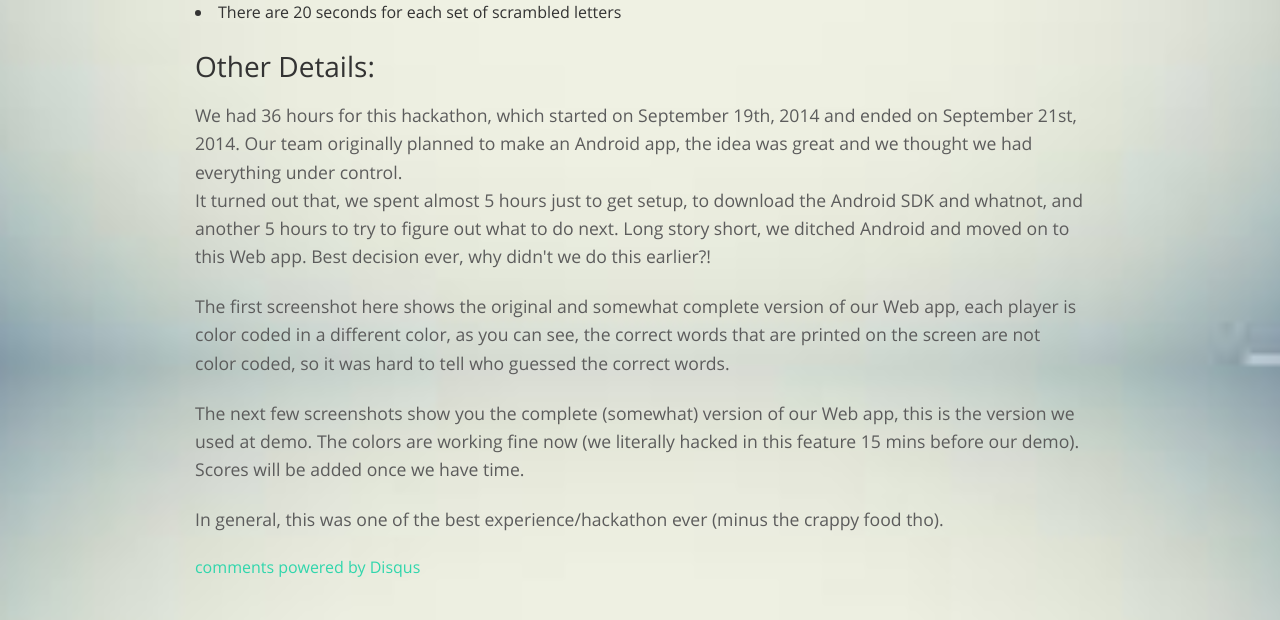
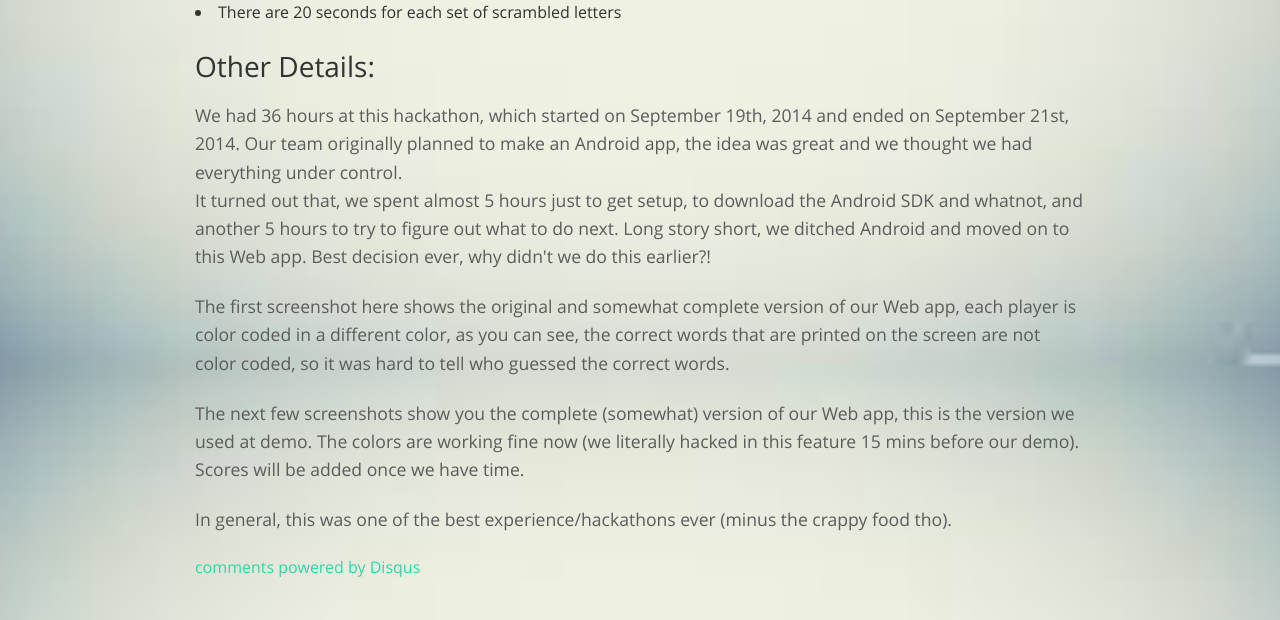
Before and after one commit to lewiscowper/Sally-Yang-Jing-Ou.github.io, a Jekyll site: the page projects/wordasm/index.html, which Jekyll copies as it is, in a window 1280 px wide and 900 px high, scrolled down 1273 px. Shown: the part 162-782 px from the top of the window. Built offline with Jekyll 4.4.1, drawn with Linux system fonts in a browser that asks for light colours; nearby versions of some CDN libraries; Markdown is read by kramdown in place of the engine named in the settings; comment, search, counter and statistics services are not loaded; some of the changed text lies outside the part shown.

Commit message:
Projects description changes

```diff
--- a/projects/personal-website/index.html
+++ b/projects/personal-website/index.html
@@ -78,7 +78,7 @@
 
 
 <h2>Details</h2>
-<p><p>HELLO THERE! MY SITE IS FINALLY ALIVE! <br> Thanks for dropping by! I have finally managed to make the time to complete and re-polish my website. It has been a fun (and painful) experience :)!</p>
+<p><p>HELLO THERE! MY SITE IS FINALLY ALIVE! <br> Thanks for dropping by! I have finally managed to some the time to complete and re-polish my website. It has truly been a fun experience :)!</p>
 
 
 
@@ -93,7 +93,7 @@
 
 
 
-<p>My thoughts are like stars right now I can't fathom into constellations, as it is getting kinda late at night... So I am going to end this post with a few credits:
+<p>My thoughts are like stars right now I can't fathom into constellations, as it is getting very late at night... So I am going to end this post with a few credits:
 <li>Thanks to <a href="http://www.laivictor.com/">Victor Lai</a> for helping me with the technical stuff and giving me motivation! </li>
 <li>Thanks to <a href="http://blog.azuresky.ca/">Michael Chang</a> for buying (stealing) my domain name! :P </li>
 <li>Thanks to <a href="https://www.linkedin.com/pub/ruoyu-wang/88/767/b41">Roy Wang</a> for taking 99.9% of the pictures you see on this website! </li></p>
--- a/projects/spinning-table/index.html
+++ b/projects/spinning-table/index.html
@@ -115,8 +115,8 @@
 
 
 <h2>Details</h2>
-<p><p>This simple game was created for the purpose of getting familiar with Swift and SpriteKit. You may view the code <a href="https://github.com/Sally-Yang-Jing-Ou/SpinningTable">here</a>.
-<br> I have used Double Dispatch for collisions detections (instead of hard coding it like I did in the last game I made).</p>
+<p><p>This simple game was created for the purpose of getting familiar with <a href="https://developer.apple.com/swift/">Swift</a> and SpriteKit. Swift was great to work with, the Apple Developer Guide to Swift was very helpful. At the time I wrote the game, not too many people have attempted on Swift yet, so I solved most of the problems I encountered by trial and error.
+<br>Interesting note: I have used Double Dispatch for collisions detections (instead of hard coding it like I did in the last game I made), which I think it's what I should have done in the first place. You may view the code <a href="https://github.com/Sally-Yang-Jing-Ou/SpinningTable">here</a>.</p>
 
 
 
--- a/projects/wordasm/index.html
+++ b/projects/wordasm/index.html
@@ -111,23 +111,11 @@
 <h2>Details</h2>
 <p><p>This is a hack I did at the <a href="http://hackthenorth.com/">Hack the North</a>. We had 4 people in a team, other team members were <a href="http://nosajool.github.io/">Jason Loo</a>, <a href="http://dvdfu.me/">David Fu</a>, and <a href="https://github.com/c9dong">David Dong</a>.</p>
 
-
-
-
 <p>This is an online multiplayer <a href="http://wordasm.herokuapp.com/">word-guessing game</a> developed in a group for the Hack the North hackathon. Players log in using Facebook to play rapid consecutive games, competing to list words from scrambled letters.</p>
-
-
-
 
 <p>Enough with the BS, click <a href="http://wordasm.herokuapp.com/">here</a> to play. <br>To view the source code, click <a href="https://github.com/Nosajool/Wordasm">here</a>.</p>
 
-
-
-
 <h2>Frameworks/Tools Used:</h2>
-
-
-
 
 <p>Language:
 <li>JavaScript</li>
@@ -135,43 +123,25 @@
 <li>CSS</li>
 <li>HTML</li></p>
 
-
-
-
 <p>API:
 <li>Facebook Login API</li>
 <li>Facebook Graph API</li></p>
-
-
-
 
 <p>Others:
 <li>Bootstrap</li>
 <li>jQuery</li>
 <li>Socket.IO</li></p>
 
-
-
-
 <h2>General Rules:</h2>
-
-
-
 
 <p><li>Log in with your Facebook account</li>
 <li>Each player is to type in a word from the scrambled letters provided</li>
 <li>Correct words will be printed on the screen on the right</li>
 <li>There are 20 seconds for each set of scrambled letters</li></p>
 
-
-
-
 <h2>Other Details:</h2>
 
-
-
-
-<p>We had 36 hours for this hackathon, which started on September 19th, 2014 and ended on September 21st, 2014. Our team originally planned to make an Android app, the idea was great and we thought we had everything under control.
+<p>We had 36 hours at this hackathon, which started on September 19th, 2014 and ended on September 21st, 2014. Our team originally planned to make an Android app, the idea was great and we thought we had everything under control.
 <br>It turned out that, we spent almost 5 hours just to get setup, to download the Android SDK and whatnot, and another 5 hours to try to figure out what to do next. Long story short, we ditched Android and moved on to this Web app. Best decision ever, why didn't we do this earlier?!</p>
 
 
@@ -187,7 +157,7 @@
 
 
 
-<p>In general, this was one of the best experience/hackathon ever (minus the crappy food tho).</p>
+<p>In general, this was one of the best experience/hackathons ever (minus the crappy food tho).</p>
 
 </p>
 
```
Also changed, not shown: other parts of projects/wordasm/index.html (+1 -1 lines), projects/index.html (+1 -11 lines).
